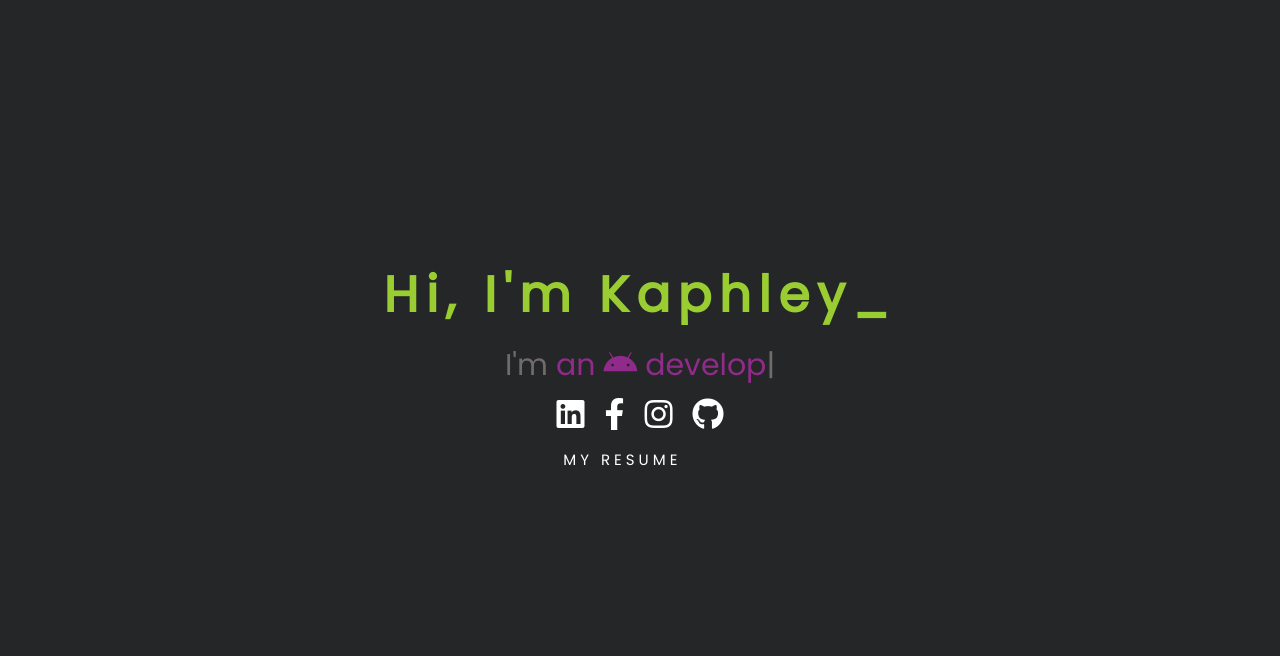
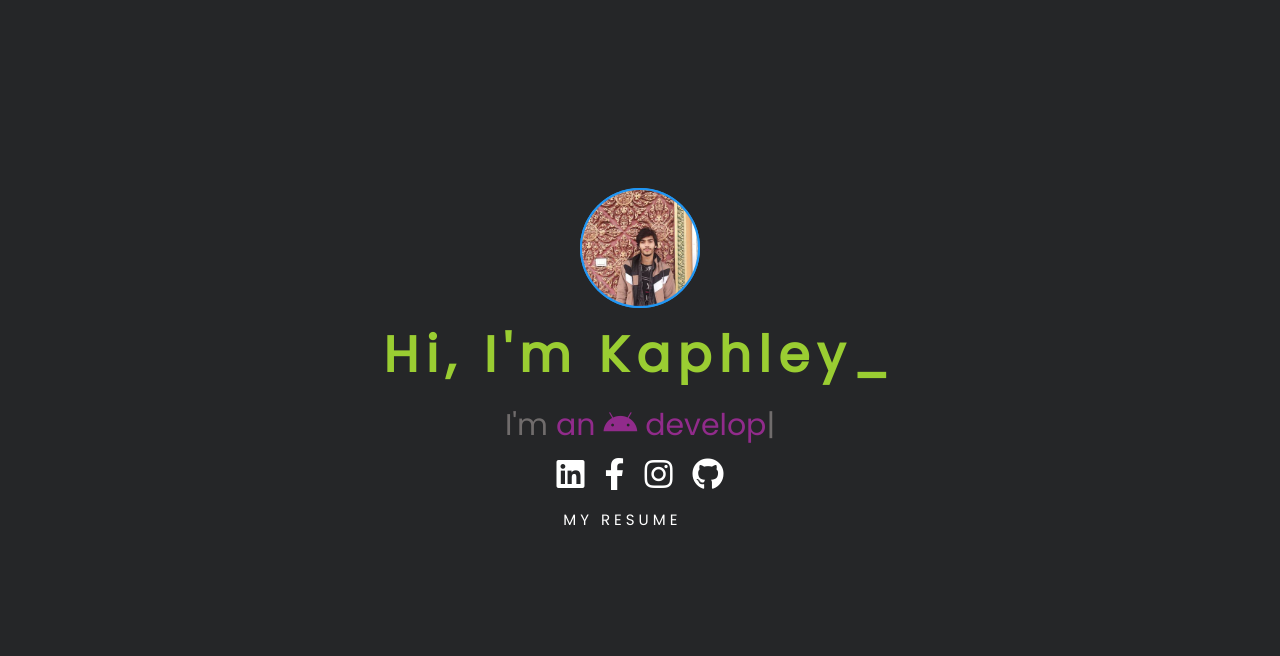
Before and after one commit to Kaphleamrit/k, a plain HTML site: page index.html in a window 1280 px wide. Shown: the part 40-696 px from the top of the page. Drawn offline with nearby package versions, Linux system fonts and the light colour scheme.

Commit message:
add profile pic

```diff
--- a/index.html
+++ b/index.html
@@ -20,6 +20,8 @@
     <a href="#" id="menu"><img id="menuImg" src="./assets/mm.svg"></a>
 
     <section id="welcome-section">
+        <div id="profilePic">
+            <img id = "profileImg" src = "./assets/me.jpg" alt= "me" /> </div>
             <h1 id="welcomeHeader"></h1>
             <div id="showLater"> <span>I'm </span><span id="profession"></span>
             </div>
--- a/style.css
+++ b/style.css
@@ -120,6 +120,24 @@ img {
     position: absolute;
     bottom: 0px;
     background: teal;
+}
+
+#profilePic {
+    width: 120px;
+    height: 120px;
+    border-radius: 50%;
+    background-color: #2196f3;
+}
+
+#profileImg {
+    border-radius: 50%;
+    border:2px solid #2196f3;
+    transition: 0.5s;
+}
+
+#profileImg:hover {
+    transform: scale(1.5);
+    box-shadow: 4px 4px 8px 2px  rgb(87, 33, 122);
 }
 
 
```
Also changed, not shown: assets/me.jpg (added). Lines whose indentation alone changed are shown as unchanged.
